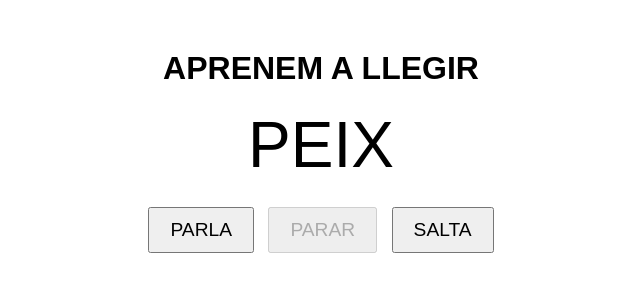
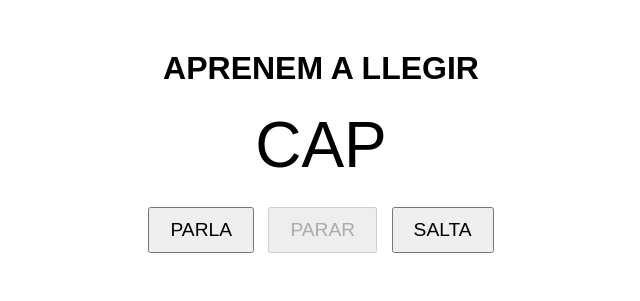
Before and after one commit to mteixidoarcvi/llegir, a plain HTML site: page index.html in a window 1280 px wide. Shown: the whole page, without its empty margins (319-959 px from the left). Drawn offline with Linux system fonts and the light colour scheme.

Commit message:
Update index.html

```diff
--- a/index.html
+++ b/index.html
@@ -54,7 +54,7 @@
 
   <script>
     const paraules = [
-      "sol", "casa", "gos", "gat", "lluna", "arbre", "flor", "peix", "panxa", "nau"
+      "sol", "casa", "gos", "gat", "cos", "arbre", "flor", "panxa", "enric", "peu", "si", "no", "raquel", "mama", "papa", "lluna", "tiet", "blau", "dos", "tres", "un", "cap", "ma", "pa", "sal", "oli", "all"
     ];
 
     const wordDisplay = document.getElementById('wordDisplay');
```
